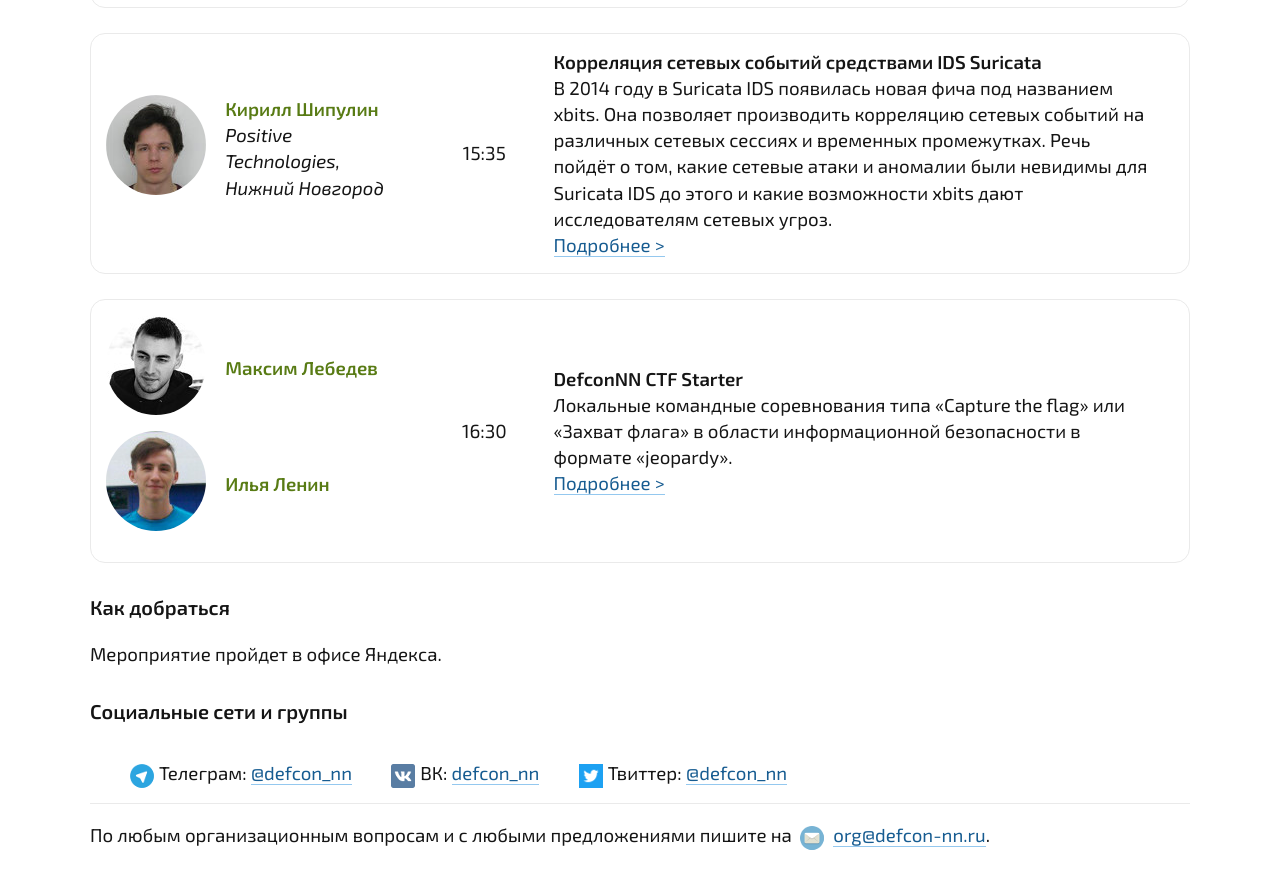
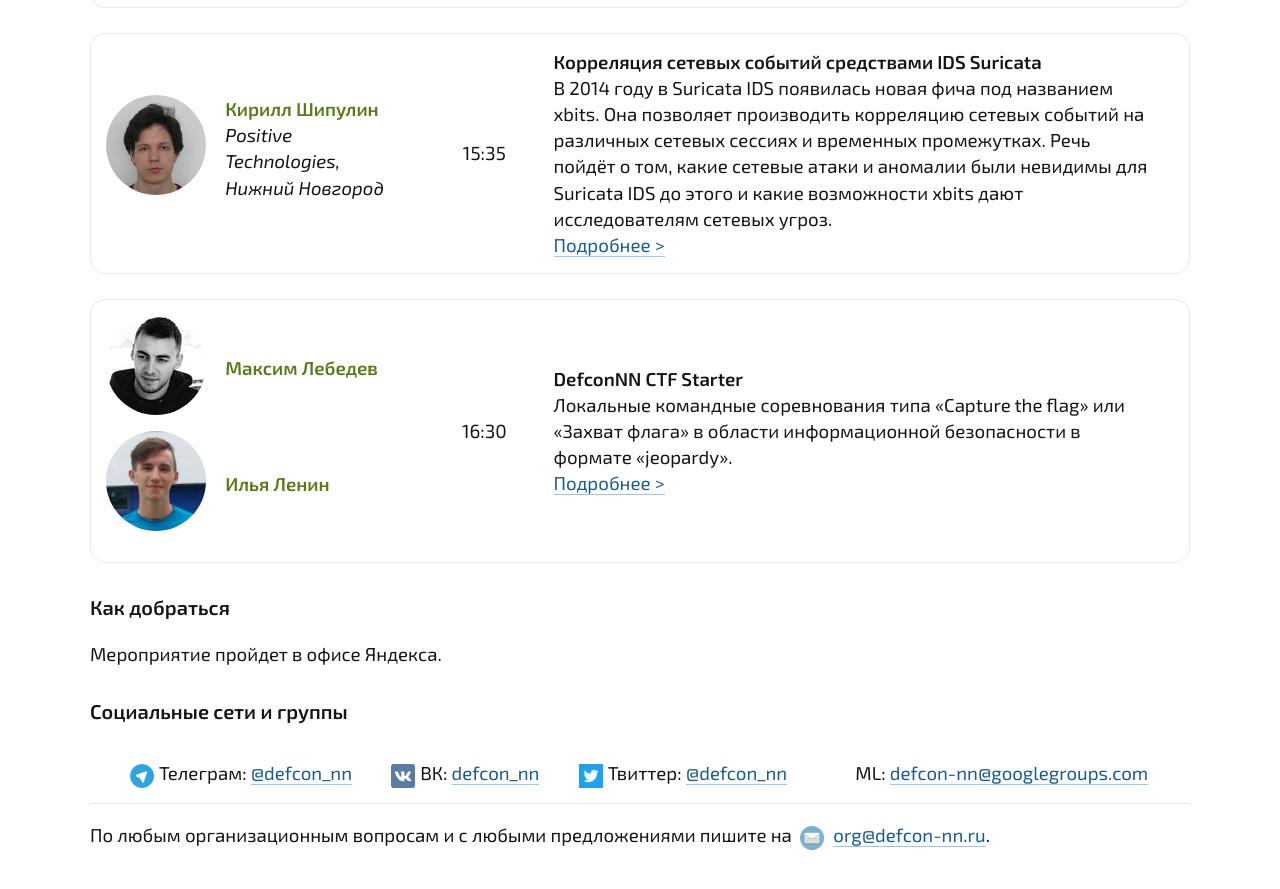
Before and after one commit to defcon-nn/defcon-nn.github.io, a Jekyll site: the page built from index.html, in a window 1280 px wide and 900 px high, scrolled down 1531 px. Shown: the top 889 px of the window. Built offline with Jekyll 4.4.1, drawn with Linux system fonts in a browser that asks for light colours.

Commit message:
_layouts/default.html: Add mailing list (#25)
* _layouts/default.html: Add mailing list.
* images/contact_icons/ml.png: Add a Tango icon for the mailing list.

```diff
--- a/_layouts/default.html
+++ b/_layouts/default.html
@@ -49,6 +49,10 @@
 					<span class="inline_icon icon-twitter"></span>Твиттер:
 					<a href="https://twitter.com/defcon_nn">@defcon_nn</a>
 				</li>
+                                <li>
+                                        <span class="inline_icon icon-ml"></span>ML:
+                                        <a href="https://groups.google.com/forum/#!forum/defcon-nn">defcon-nn@googlegroups.com</a>
+                                </li>
 			</ul>
 
 			<hr/>
```
Also changed, not shown: images/contact_icons/ml.png (added).
